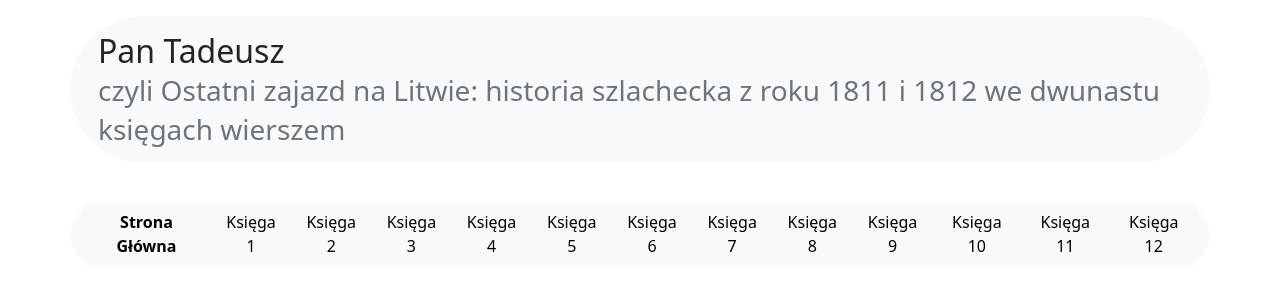
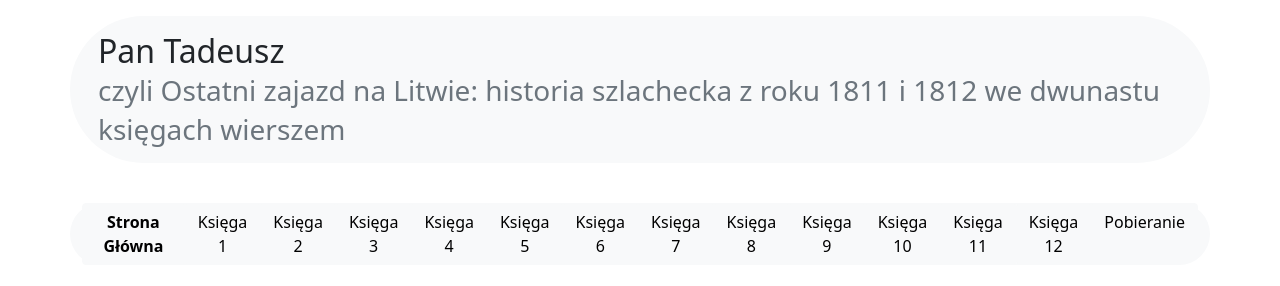
Before and after one commit to skrzynskik/PanTadeusz, a plain HTML site: page index.html in a window 1280 px wide. Shown: the top 286 px of the page. Drawn offline with nearby package versions, Linux system fonts and the light colour scheme.

Commit message:
Added download page

```diff
--- a/index.html
+++ b/index.html
@@ -63,6 +63,9 @@
                         <li class="nav-item">
                             <button id="btn12" type="button" class="btn btn-light" onclick="fetchFile(12)">Księga 12</button>
                         </li>
+                        <li class="nav-item">
+                            <button id="btn13" type="button" class="btn btn-light" onclick="fetchFile(13)">Pobieranie</button>
+                        </li>
                     </ul>
                 </div>
             </div>
@@ -106,12 +109,11 @@
             <p class="">Wykonana przez Kacpra Skrzyńskiego s218139<br>
             Strona utworzona na bazie projektu przygotowanego przez mgr. Katarzynę Wójcik </p>
         </div>
-
         <!-- Script part where all the magic happens-->
         <script>
             /* This script fetches the right html file and displays in the BookContent*/
             function fetchFile(index){
-                let urlList = ['./home.html', './k1.html', './k2.html', './k3.html', './k4.html', './k5.html', './k6.html', './k7.html', './k8.html', './k9.html', './k10.html', './k11.html', './k12.html'];
+                let urlList = ['./home.html', './k1.html', './k2.html', './k3.html', './k4.html', './k5.html', './k6.html', './k7.html', './k8.html', './k9.html', './k10.html', './k11.html', './k12.html','./downloadpg.html'];
                 const fileUrl = urlList[index];
                 fetch(fileUrl)
                     .then(r => r.text())
```
